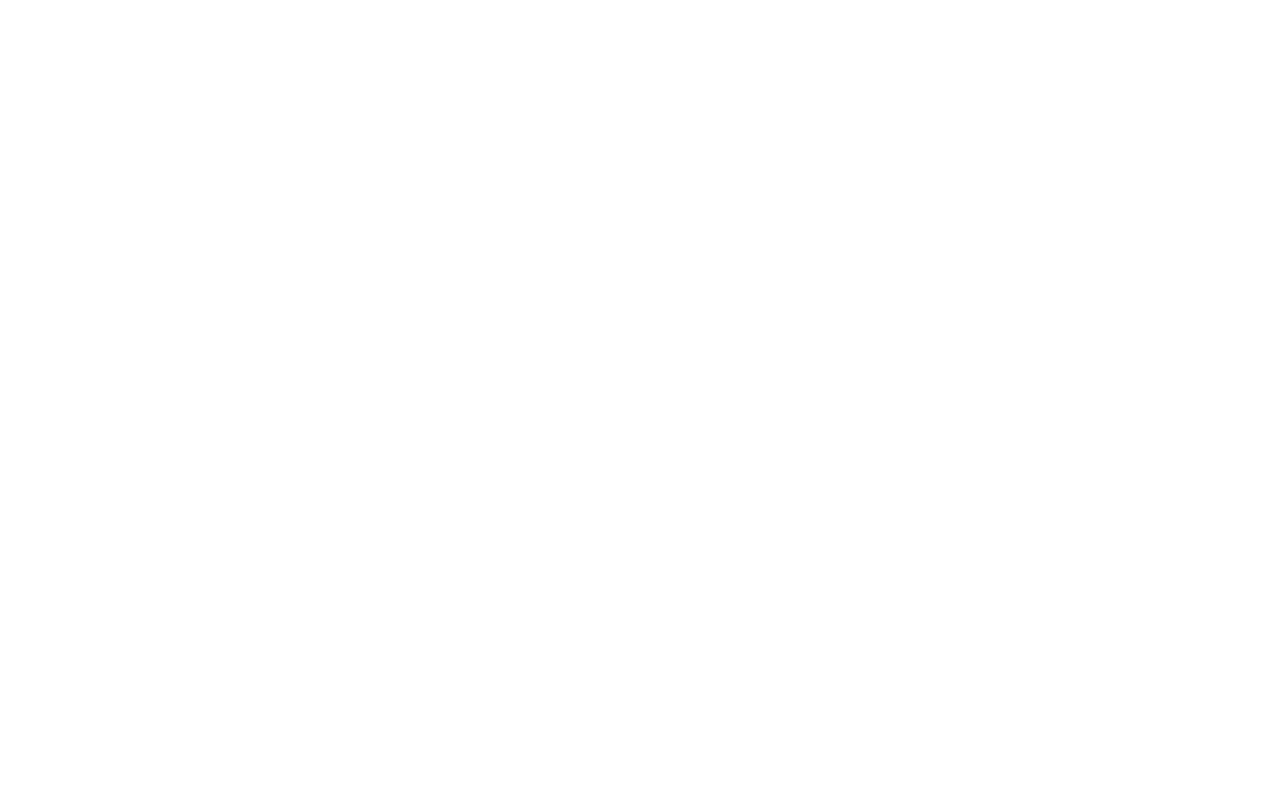
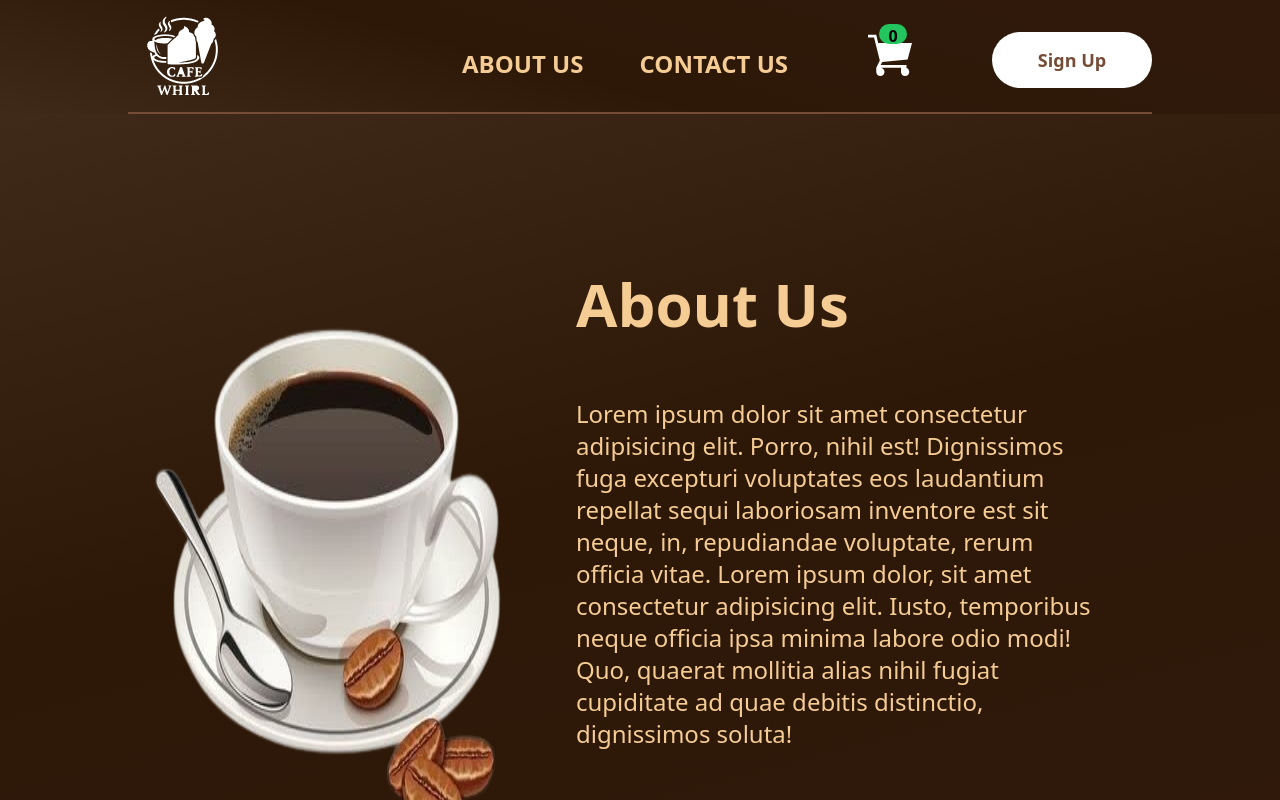
Before and after one commit to fatemeh-abbasi-1/coffee-shop-website, a React (Vite) app: page /about in a window 1280 px wide. Before the commit this address had no page. Shown: the top 800 px of the page. Built offline with nearby package versions, Linux system fonts and the light colour scheme; data requests are answered from the project's data file.

Commit message:
feat : about us page added

```diff
--- /dev/null
+++ b/src/components/molecules/AboutUsContent/AboutUsContent.tsx
@@ -0,0 +1,24 @@
+import Title from "../../atoms/Title/Title";
+import Text from "../../atoms/Text/Text";
+import Button from "../../atoms/Button/Button";
+
+const AboutUsContent = () => {
+  return (
+    <div className="flex flex-col w-[800px] gap-16 p-12">
+      <Title>About Us</Title>
+      <Text>
+        Lorem ipsum dolor sit amet consectetur adipisicing elit. Porro, nihil
+        est! Dignissimos fuga excepturi voluptates eos laudantium repellat sequi
+        laboriosam inventore est sit neque, in, repudiandae voluptate, rerum
+        officia vitae. Lorem ipsum dolor, sit amet consectetur adipisicing elit.
+        Iusto, temporibus neque officia ipsa minima labore odio modi! Quo,
+        quaerat mollitia alias nihil fugiat cupiditate ad quae debitis
+        distinctio, dignissimos soluta!
+      </Text>
+      <Button>Shop Now</Button>
+    </div>
+  );
+};
+
+export default AboutUsContent;
+// bg-dark_brown2 border border-mocha
--- a/src/components/molecules/NavLink/NavLink.tsx
+++ b/src/components/molecules/NavLink/NavLink.tsx
@@ -11,7 +11,7 @@
       <ul className={`flex flex-row gap-14 font-bold ${sizeStyle}`}>
         <Text>
           <li>
-            <Link to={"/about-us"}>ABOUT US</Link>
+            <Link to={"/about"}>ABOUT US</Link>
           </li>
         </Text>
         <Text>
--- /dev/null
+++ b/src/components/organisms/AboutUsSection/AboutUsSection.tsx
@@ -0,0 +1,19 @@
+import Section from "../../atoms/Section/Section";
+import AboutUsContent from "../../molecules/AboutUsContent/AboutUsContent";
+
+const AboutUsSection = () => {
+  return (
+    <Section height="h-fit">
+      <div className="flex justify-between py-28">
+        <img
+          src="src/assets/images/CoffeeImage.png"
+          alt="coffee-image"
+          className="w-[500px] mt-8"
+        />
+        <AboutUsContent />
+      </div>
+    </Section>
+  );
+};
+
+export default AboutUsSection;
--- a/src/components/organisms/SoppingCardSection/ShoppingCardSection.tsx
+++ b/src/components/organisms/SoppingCardSection/ShoppingCardSection.tsx
@@ -23,15 +23,22 @@
     0
   );
 
+  console.log(uniqueProducts.length);
+
   return (
     <Section>
       <div className="flex flex-col items-center pt-10 pb-24 gap-16">
         <Title>SOPPING CARD</Title>
+        {uniqueProducts.length === 0 && (
+          <Text>The shopping cart is empty.</Text>
+        )}
         <div className="flex gap-28  flex-wrap justify-center">
           {uniqueProducts.map((p: Product) => {
             return <ProductCard key={p.id} product={p} />;
           })}
         </div>
+        {uniqueProducts.length < 0 && (
+          <>
             <Text>
               Your purchase total : {total}
               <span className="text-white ml-3"> Toman</span>
@@ -42,6 +49,8 @@
               </Button>
               <Button>Payment</Button>
             </div>
+          </>
+        )}
       </div>
     </Section>
   );
--- /dev/null
+++ b/src/components/pages/AboutUsPage.tsx
@@ -0,0 +1,12 @@
+import MainTemplate from "../templates/MainTemplates/MainTemplate";
+import AboutUsSection from "../organisms/AboutUsSection/AboutUsSection";
+
+const AboutUsPage = () => {
+  return (
+    <MainTemplate>
+      <AboutUsSection />
+    </MainTemplate>
+  );
+};
+
+export default AboutUsPage;
--- a/src/routes/AppRoutes.tsx
+++ b/src/routes/AppRoutes.tsx
@@ -8,6 +8,7 @@
 import Register from "../components/organisms/Register/Register";
 import Login from "../components/organisms/Login/Login";
 import ShoppingCardPage from "../components/pages/ShoppingCardPage";
+import AboutUsPage from "../components/pages/AboutUsPage";
 
 const AppRoutes = () => {
   const dispatch = useDispatch<AppDispatch>();
@@ -22,6 +23,7 @@
       <Route path="/register" element={<Register />} />
       <Route path="/login" element={<Login />} />
       <Route path="/card" element={<ShoppingCardPage />} />
+      <Route path="/about" element={<AboutUsPage />} />
     </Routes>
   );
 };
```
Also changed, not shown: src/components/pages/ShoppingCardPage.tsx (+0 -11 lines), src/assets/images/coffeeImage.png (added). Lines whose indentation alone changed are shown as unchanged.
